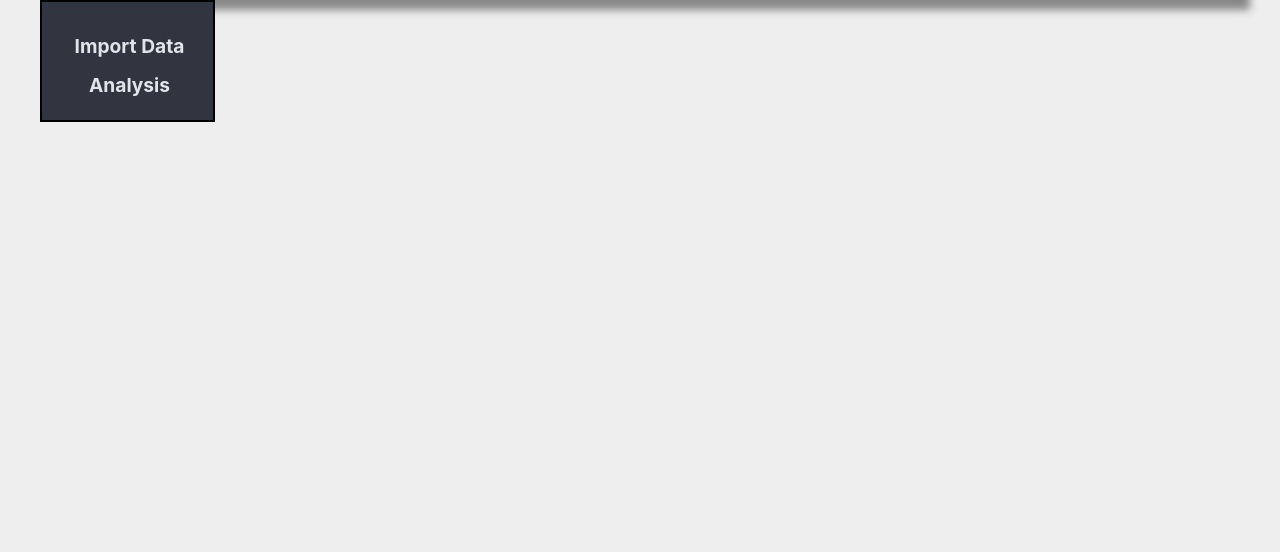
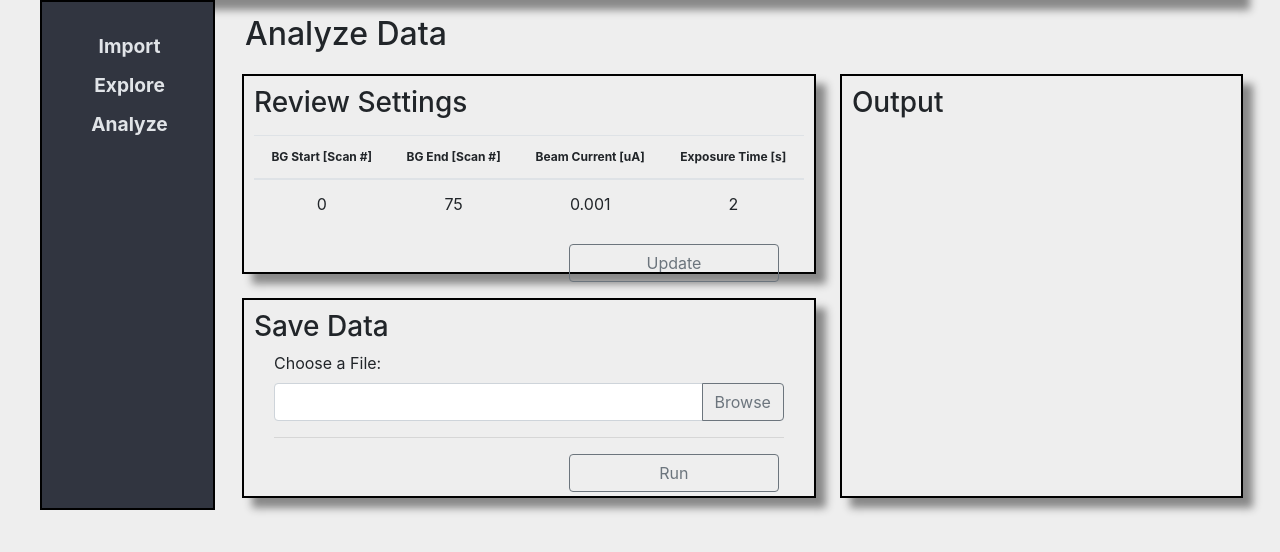
Before and after one commit to SeanGibbons42/MassSpec-RSA, a Flask app: template templates/analyze.html in a window 1280 px wide. Shown: the part 120-672 px from the top of the page. Run offline with Flask 2, Linux system fonts and the light colour scheme; the template is opened without the code that fills it, so the values that code supplies are empty.

Commit message:
Finish UI Layout

```diff
--- a/run.py
+++ b/run.py
@@ -6,7 +6,7 @@ app.debug = True
 
 @app.route("/", methods=["GET"])
 def index():
-    return render_template("upload.html")
+    return render_template("explore.html")
 
 if __name__ == '__main__':
     app.run()
--- /dev/null
+++ b/static/analyze.css
@@ -0,0 +1,23 @@
+#savedata{
+  height: 25vh;
+}
+
+#review{
+  height: 25vh;
+}
+
+#output{
+  height: 53vh;
+}
+
+#preview-table{
+  margin-top: 1vh;
+}
+th{
+  font-size: 12px;
+  text-align: center;
+}
+
+td{
+  text-align: center;
+}
--- a/static/index.css
+++ b/static/index.css
@@ -29,15 +29,36 @@ body{
 
 #content{
   margin-top: 15px;
+  max-height: 80vh;
+}
+
+#filelist{
+  height: 45vh;
+  overflow: auto;
 }
 
 .uicard{
-  margin: 15px;
+  margin: 1.5vh 1.5vh;
   padding: 10px;
   border: 2px solid black;
   box-shadow: 10px 10px 8px #888888;
   width: 100%;
-  min-height: 200px;
+  min-height: 25vh;
+}
+
+.fileselect{
+  /* display: flex; */
+  padding: 0px 20px;
+}
+
+
+.fileselect-btn-col{
+  padding: 0px 40px;
+}
+
+.filelist{
+  border: 1px solid black;
+  padding: 0px 20px;
 }
 
 .sidebar-menuitem{
@@ -52,5 +73,4 @@ body{
 }
 .sidebar-menuitem:hover{
   border-left: 4px solid #2e88ff;
-
 }
--- /dev/null
+++ b/static/index.js
@@ -0,0 +1,5 @@
+$(document).ready(function(){
+  for(i=0; i<=20; i++){
+    $("#filelist").append("<p>Datas</p>");
+  }
+});
--- a/templates/analyze.html
+++ b/templates/analyze.html
@@ -1,5 +1,92 @@
 {%extends "index.html"%}
 
+{% block resources %}
+  <link rel="stylesheet" href="../static/analyze.css">
+{% endblock %}
+
 {%block appcontent%}
+  <div class="row">
+    <div class="col">
+      <h2>Analyze Data</h2>
+    </div>
+  </div>
 
+  <div class="row">
+    <div class="col-lg-7">
+      <div class="row">
+        <div class="col uicard" id="review">
+          <div class="row">
+            <div class="col">
+              <h3>Review Settings</h3>
+            </div>
+          </div>
+
+          <div class="row">
+            <div class="col">
+              <table class="table" id="preview-table">
+                <thead class="thead">
+                  <th>BG Start [Scan #]</th>
+                  <th>BG End  [Scan #]</th>
+                  <th>Beam Current [uA]</th>
+                  <th>Exposure Time [s]</th>
+                </thead>
+                <tbody>
+                  <tr>
+                    <td>0</td>
+                    <td>75</td>
+                    <td>0.001</td>
+                    <td>2</td>
+                  </tr>
+                </tbody>
+              </table>
+            </div>
+          </div>
+
+          <div class="row">
+            <div class="col-lg-6" ></div>
+            <div class="col-lg-6 fileselect-btn-col">
+              <button type="button" name="button" class="btn btn-outline-secondary w-100">Update</button>
+            </div>
+          </div>
+
+        </div>
+      </div>
+      <div class="row">
+        <div class="col uicard" id="savedata">
+          <div class="row">
+            <div class="col">
+              <h3>Save Data</h3>
+            </div>
+          </div>
+          <div class="row fileselect">
+            <div class="col-lg-12">
+              <label for="savepath">Choose a File:</label> <br>
+                <div class="input-group">
+                  <input type="text" name="savepath" class="form-control" value="">
+                  <div class="input-group-append">
+                    <button class="btn btn-outline-secondary" type="button">Browse</button>
+                  </div>
+              </div>
+              <hr>
+            </div>
+          </div>
+          <div class="row">
+            <div class="col-lg-6" ></div>
+            <div class="col-lg-6 fileselect-btn-col">
+              <button type="button" name="button" class="btn btn-outline-secondary w-100">Run</button>
+            </div>
+          </div>
+        </div>
+      </div>
+
+    </div>
+
+    <div class="col-lg-5">
+      <div class="row">
+        <div class="col uicard" id="output">
+          <h3>Output</h3>
+        </div>
+      </div>
+    </div>
+  </div>
 {%endblock%}
--- a/templates/index.html
+++ b/templates/index.html
@@ -5,8 +5,11 @@
     <title>Mass Spec Central</title>
     <link rel="stylesheet" href="../static/bootstrap.min.css">
     <link rel="stylesheet" href="../static/index.css">
-    <script type="text/javascript" href = "../static/jquery-3.4.1.min.js"></script>
-    <script type="text/javascript" href = "../static/bootstrap.min.js"></script>
+    <script type="text/javascript" src = "../static/jquery-3.4.1.min.js"></script>
+    <script type="text/javascript" src = "../static/bootstrap.min.js"></script>
+    <script type="text/javascript" src = "../static/index.js"></script>
+
+    {% block resources %} {% endblock %}
   </head>
 
   <body>
@@ -23,8 +26,9 @@
       <div class="row">
         <div class="col-lg-2">
           <div class="" id="sidebar">
-            <div class="sidebar-menuitem">Import Data</div>
-            <div class="sidebar-menuitem">Analysis</div>
+            <div class="sidebar-menuitem">Import</div>
+            <div class="sidebar-menuitem">Explore</div>
+            <div class="sidebar-menuitem">Analyze</div>
           </div>
         </div>
         <div class="col-lg-10">
```
Also changed, not shown: static/explore.css (added, +12 -0 lines), templates/explore.html (added, +77 -0 lines), templates/upload.html (+67 -11 lines).
